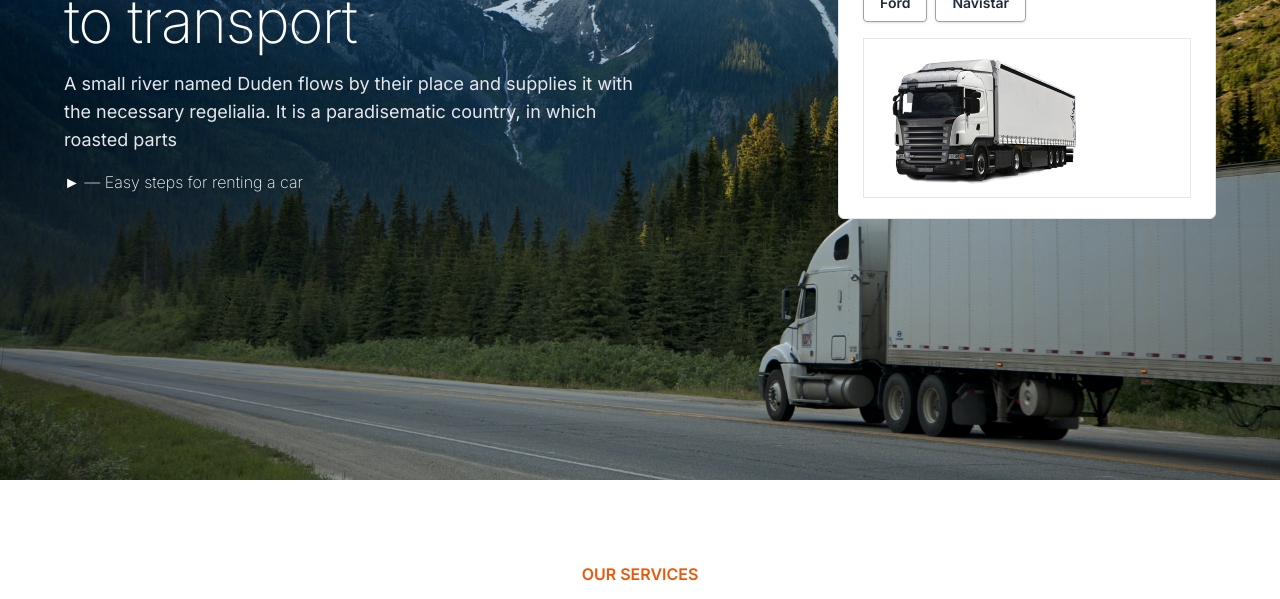
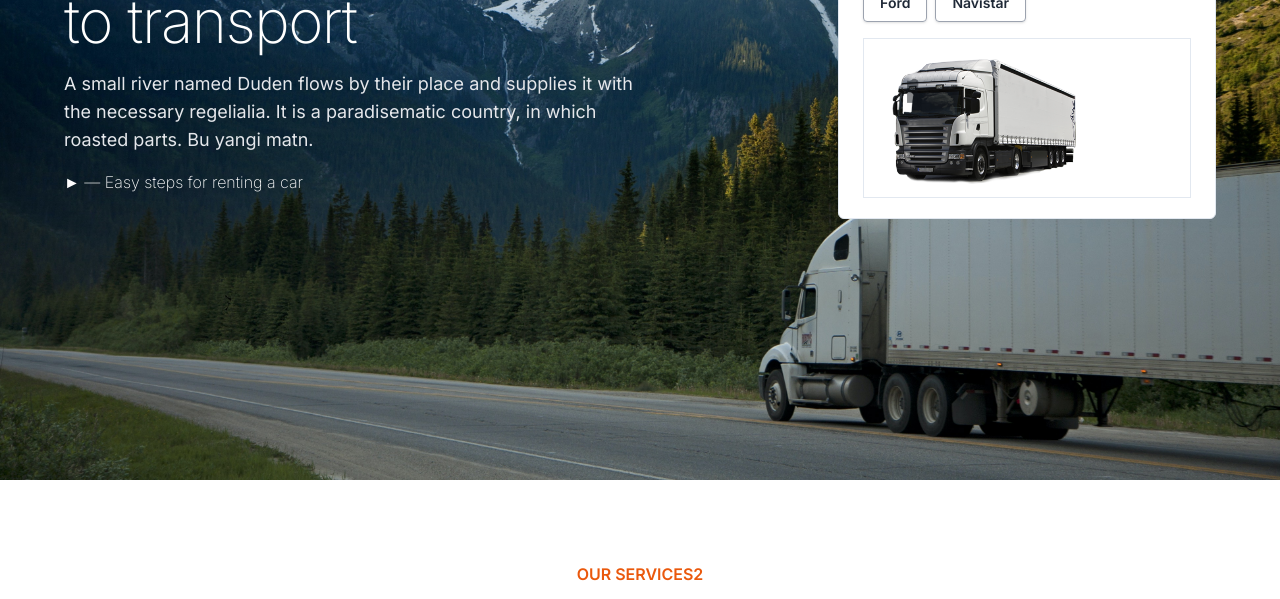
Before and after one commit to bekzodnj/next-landing, a Next.js app: page / in a window 1280 px wide. Shown: the part 320-919 px from the top of the page. Built offline with nearby package versions, Linux system fonts and the light colour scheme.

Commit message:
commit without gitbash

```diff
--- a/components/Header.tsx
+++ b/components/Header.tsx
@@ -27,7 +27,7 @@ export default function Header() {
             <p className="font mb-4 w-60 text-lg text-gray-200 sm:w-[600px]">
               A small river named Duden flows by their place and supplies it
               with the necessary regelialia. It is a paradisematic country, in
-              which roasted parts
+              which roasted parts. Bu yangi matn.
             </p>
 
             <div className="font-extralight">
--- a/components/ServicesSection.tsx
+++ b/components/ServicesSection.tsx
@@ -35,7 +35,7 @@ export default function ServicesSection() {
         <div className="mx-auto max-w-7xl px-6 lg:px-8">
           <div className="mx-auto max-w-2xl lg:text-center">
             <h2 className="text-base font-semibold leading-7 text-orange-600">
-              OUR SERVICES
+              OUR SERVICES2
             </h2>
             <p className="mt-2 text-3xl font-bold tracking-tight text-gray-900 sm:text-4xl">
               Everything you need to deliver your goods
```
